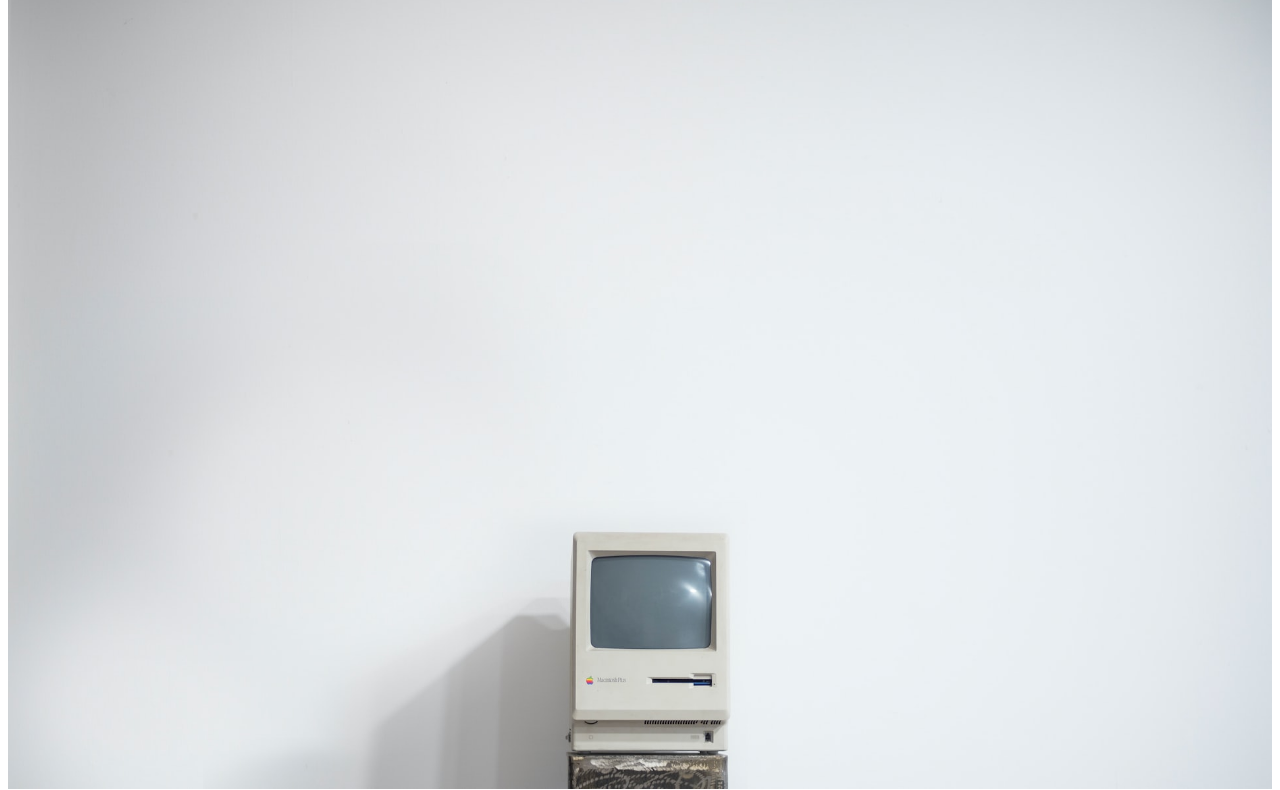
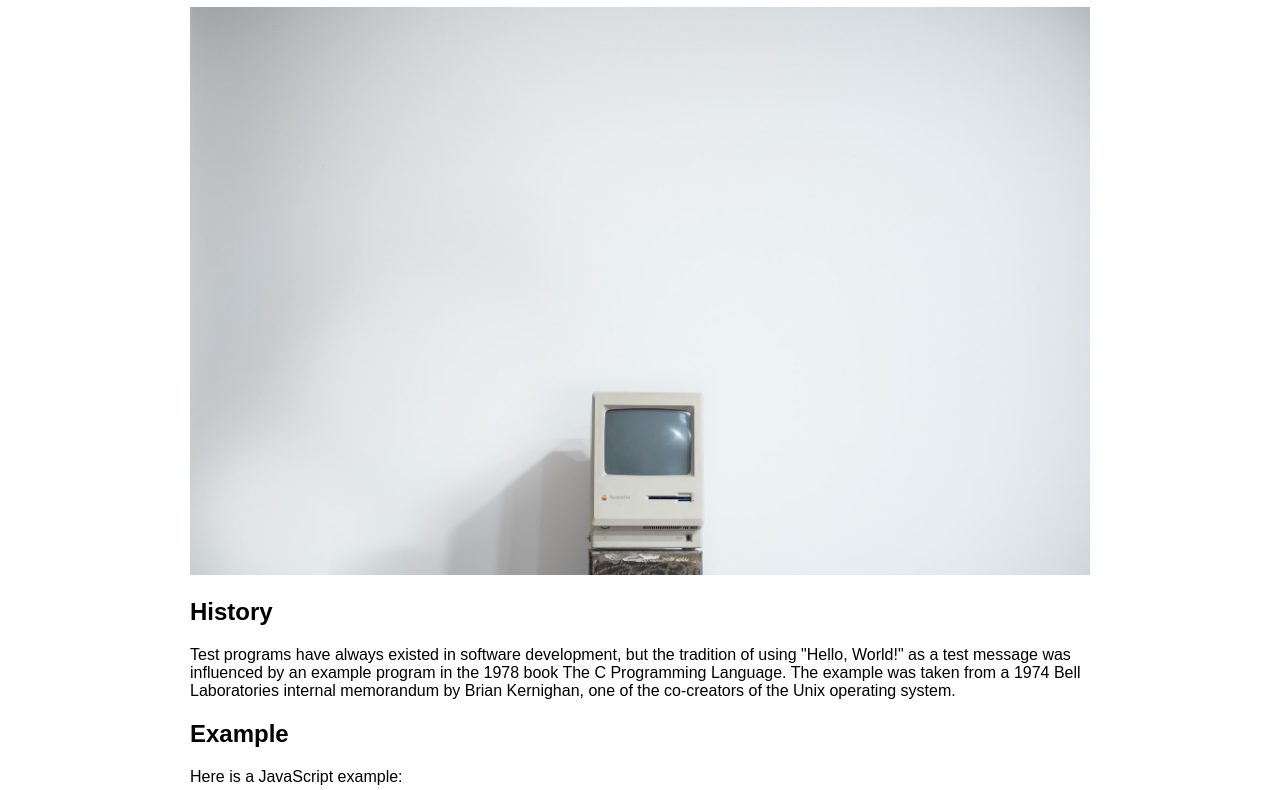
Before and after one commit to phucnguyen-alva/codespaces-demo, a plain HTML site: page index.html in a window 1280 px wide. Shown: the part 88-878 px from the top of the page. Drawn offline with Linux system fonts and the light colour scheme.

Commit message:
update css

```diff
--- a/index.html
+++ b/index.html
@@ -5,11 +5,12 @@
     <meta name="viewport" content="width=device-width, initial-scale=1.0">
     <meta http-equiv="X-UA-Compatible" content="ie=edge">
     <title>Hello World</title>
-    <link rel="stylesheet" href="screen.css">
+    <link rel="stylesheet" href="myscreen.css">
   </head>
   <body>
+    <main>
       <h1>HelloWorld</h1>
-    <img src="Images/bg.jpg" alt="Vintage">
+      <img src="Images/bg.jpg" alt="Vintage mac">
       <section>
         <h2>History</h2>
         <p>Test programs have always existed in software development, but the tradition of using "Hello, World!" as a test message was influenced by an example program in the 1978 book The C Programming Language. The example was taken from a 1974 Bell Laboratories internal memorandum by Brian Kernighan, one of the co-creators of the Unix operating system.</p>
@@ -28,6 +29,7 @@
           &lt;/html&gt;
         </code>
       </section>
+    </main>
     <script src="index.js"></script>
   </body>
 </html>
--- /dev/null
+++ b/myscreen.css
@@ -0,0 +1,14 @@
+
+body {
+    background: #fff;
+    font-family: Arial, Helvetica, sans-serif;
+    border-top: 15px solid #424242;
+    margin: 0 auto;
+}
+main{
+    margin: 0 auto;
+    width: 900px;
+}
+img {
+    width: 100%;
+}
--- a/screen.css
+++ /dev/null
@@ -1,8 +0,0 @@
-body{
-    background: #fff;
-    font-family: Arial, Helvetica, sans-serif;
-}
-
-img{
-    width: 100%;
-}
```
Lines whose indentation alone changed are shown as unchanged.
